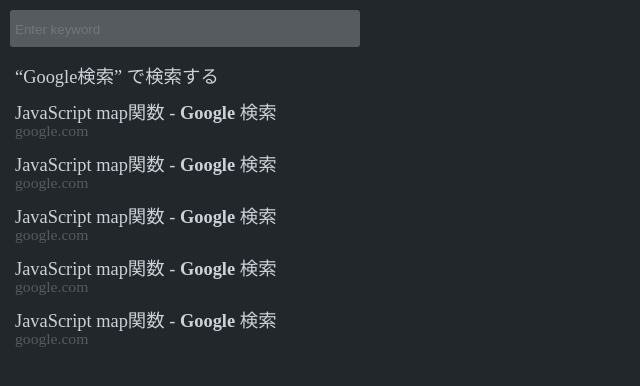
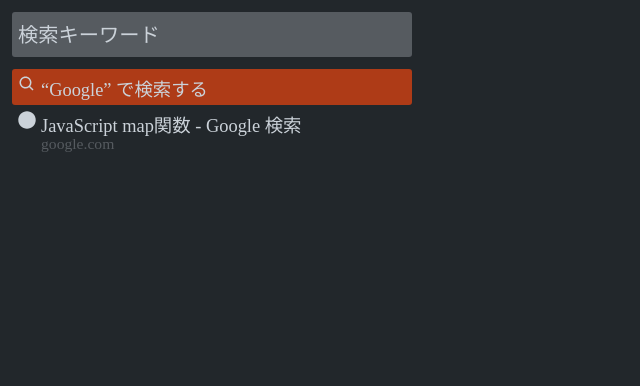
Before and after one commit to Garnet3106/choco, a React (Vite) app: page / in a window 1280 px wide. Shown: the top 386 px of the page, without its empty margins (0-640 px from the left). Built offline with nearby package versions, Linux system fonts and the light colour scheme.

Commit message:
Make search result item component

```diff
--- a/package.json
+++ b/package.json
@@ -11,7 +11,8 @@
   },
   "dependencies": {
     "react": "^18.2.0",
-    "react-dom": "^18.2.0"
+    "react-dom": "^18.2.0",
+    "react-icons": "^4.12.0"
   },
   "devDependencies": {
     "@crxjs/vite-plugin": "^2.0.0-beta.21",
--- /dev/null
+++ b/src/common/search.ts
@@ -0,0 +1,23 @@
+export enum SearchItemType {
+  SearchEngine,
+  SearchHistory,
+}
+
+export type SearchItem = {
+  type: SearchItemType.SearchEngine,
+  engine: SearchEngine,
+} | {
+  type: SearchItemType.SearchHistory,
+  history: SearchHistory,
+};
+
+export type SearchEngine = {
+  name: string,
+  url: string,
+};
+
+export type SearchHistory = {
+  title: string,
+  url: string,
+  domain: string,
+};
--- a/src/components/Search/Search.css
+++ b/src/components/Search/Search.css
@@ -8,9 +8,14 @@
   border-radius: var(--border-radius);
   box-sizing: border-box;
   color: var(--white-color);
+  font-size: 110%;
   outline: none;
-  padding: calc(var(--margin) + 2px) calc(var(--margin) / 2) var(--margin);
+  padding: 12px calc(var(--margin) / 2) 10px;
   width: 100%;
+}
+
+.search-bar::placeholder {
+  color: var(--white-color);
 }
 
 .search-results {
@@ -18,23 +23,3 @@
   height: 300px;
   overflow-y: scroll;
 }
-
-.search-result-item {
-  border-radius: var(--border-radius);
-  display: flex;
-  cursor: pointer;
-  flex-direction: column;
-  padding: calc(var(--margin) / 2);
-  transition: background-color 100ms;
-  user-select: none;
-}
-
-.search-result-item:hover {
-  background-color: var(--dark-gray-color);
-}
-
-.search-result-item-caption {
-  color: var(--light-gray-color);
-  font-size: 85%;
-  margin-top: -2px;
-}
--- a/src/components/Search/Search.tsx
+++ b/src/components/Search/Search.tsx
@@ -1,55 +1,42 @@
+import { useState } from 'react';
+import { SearchItem, SearchItemType } from '../../common/search';
 import './Search.css';
+import SearchResultItem from './SearchResultItem/SearchResultItem';
 
 export default function Search() {
+  const [selectedItemIndex, setSelectedItemIndex] = useState(0);
+
+  const itemSources: SearchItem[] = [
+    {
+      type: SearchItemType.SearchEngine,
+      engine: {
+        name: 'Google',
+        url: 'https://www.google.com/search?q={keyword}',
+      },
+    },
+    {
+      type: SearchItemType.SearchHistory,
+      history: {
+        title: 'JavaScript map関数 - Google 検索',
+        url: 'https://www.google.com/search?q=JavaScript+map%E9%96%A2%E6%95%B0',
+        domain: 'google.com',
+      },
+    },
+  ];
+
+  const items = itemSources.map((eachItem, index) => (
+    <SearchResultItem
+      item={eachItem}
+      selected={index === selectedItemIndex}
+      key={Math.random()}
+    />
+  ));
+
   return (
     <div className='search'>
-      <input type='text' className='search-bar' placeholder='Enter keyword' />
+      <input type='text' className='search-bar' placeholder='検索キーワード' />
       <div className='search-results scrollbar-none'>
-        <div className='search-result-item'>
-          “Google検索” で検索する
-        </div>
-        <div className='search-result-item'>
-          <span>JavaScript map関数 - <b>Google</b> 検索</span>
-          <span className='search-result-item-caption'>
-            google.com
-          </span>
-        </div>
-        <div className='search-result-item'>
-          <span>JavaScript map関数 - <b>Google</b> 検索</span>
-          <span className='search-result-item-caption'>
-            google.com
-          </span>
-        </div>
-        <div className='search-result-item'>
-          <span>JavaScript map関数 - <b>Google</b> 検索</span>
-          <span className='search-result-item-caption'>
-            google.com
-          </span>
-        </div>
-        <div className='search-result-item'>
-          <span>JavaScript map関数 - <b>Google</b> 検索</span>
-          <span className='search-result-item-caption'>
-            google.com
-          </span>
-        </div>
-        <div className='search-result-item'>
-          <span>JavaScript map関数 - <b>Google</b> 検索</span>
-          <span className='search-result-item-caption'>
-            google.com
-          </span>
-        </div>
-        <div className='search-result-item'>
-          <span>JavaScript map関数 - <b>Google</b> 検索</span>
-          <span className='search-result-item-caption'>
-            google.com
-          </span>
-        </div>
-        <div className='search-result-item'>
-          <span>JavaScript map関数 - <b>Google</b> 検索</span>
-          <span className='search-result-item-caption'>
-            google.com
-          </span>
-        </div>
+        {items}
       </div>
     </div>
   );
--- /dev/null
+++ b/src/components/Search/SearchResultItem/SearchResultItem.css
@@ -0,0 +1,23 @@
+.search-result-item {
+  border-radius: var(--border-radius);
+  display: flex;
+  cursor: pointer;
+  padding: calc(var(--margin) / 2);
+  transition: background-color 100ms;
+  user-select: none;
+}
+
+.search-result-item:hover {
+  background-color: var(--dark-gray-color);
+}
+
+.search-result-item-content {
+  display: flex;
+  flex-direction: column;
+}
+
+.search-result-item-caption {
+  color: var(--light-gray-color);
+  font-size: 85%;
+  margin-top: -2px;
+}
--- /dev/null
+++ b/src/components/Search/SearchResultItem/SearchResultItem.tsx
@@ -0,0 +1,59 @@
+import './SearchResultItem.css';
+import { ReactNode } from 'react';
+import { SearchItem, SearchItemType } from '../../../common/search';
+import { BiSearch } from 'react-icons/bi';
+import { FaCircle } from 'react-icons/fa';
+
+export type SearchResultItemProps = {
+  item: SearchItem,
+  selected?: boolean,
+};
+
+type Elements = {
+  topIcon?: ReactNode,
+  typeIcon?: ReactNode,
+  text?: string,
+  caption?: string,
+  tag?: string,
+};
+
+export default function SearchResultItem(props: SearchResultItemProps) {
+  const reactIconProps = {
+    color: 'var(--white-color)',
+    size: 18,
+    style: {
+      minWidth: 18,
+      marginRight: 5,
+    },
+  };
+
+  const elements: Elements = {};
+
+  switch (props.item.type) {
+    case SearchItemType.SearchEngine:
+      elements.topIcon = <BiSearch {...reactIconProps} />;
+      elements.text = `“${props.item.engine.name}” で検索する`;
+      break;
+
+    case SearchItemType.SearchHistory:
+      elements.topIcon = <FaCircle {...reactIconProps} />;
+      elements.text = props.item.history.title;
+      elements.caption = props.item.history.domain;
+      break;
+  }
+
+  return (
+    <div
+      className='search-result-item'
+      style={{ backgroundColor: props.selected ? 'var(--main-color)' : undefined }}
+    >
+      {elements.topIcon}
+      <div className='search-result-item-content'>
+        <span>{elements.text}</span>
+        <span className='search-result-item-caption'>
+          {elements.caption}
+        </span>
+      </div>
+    </div>
+  );
+}
--- a/src/index.css
+++ b/src/index.css
@@ -5,10 +5,10 @@
   --light-gray-color: #565b60;
   --white-color: #cbd2d9;
 
-  --margin: 10px;
+  --margin: 12px;
   --border-radius: 3px;
 
-  --search-width: 350px;
+  --search-width: 400px;
 }
 
 body {
```
Also changed, not shown: 1 other file (tests, documents, lock files or other folders).
